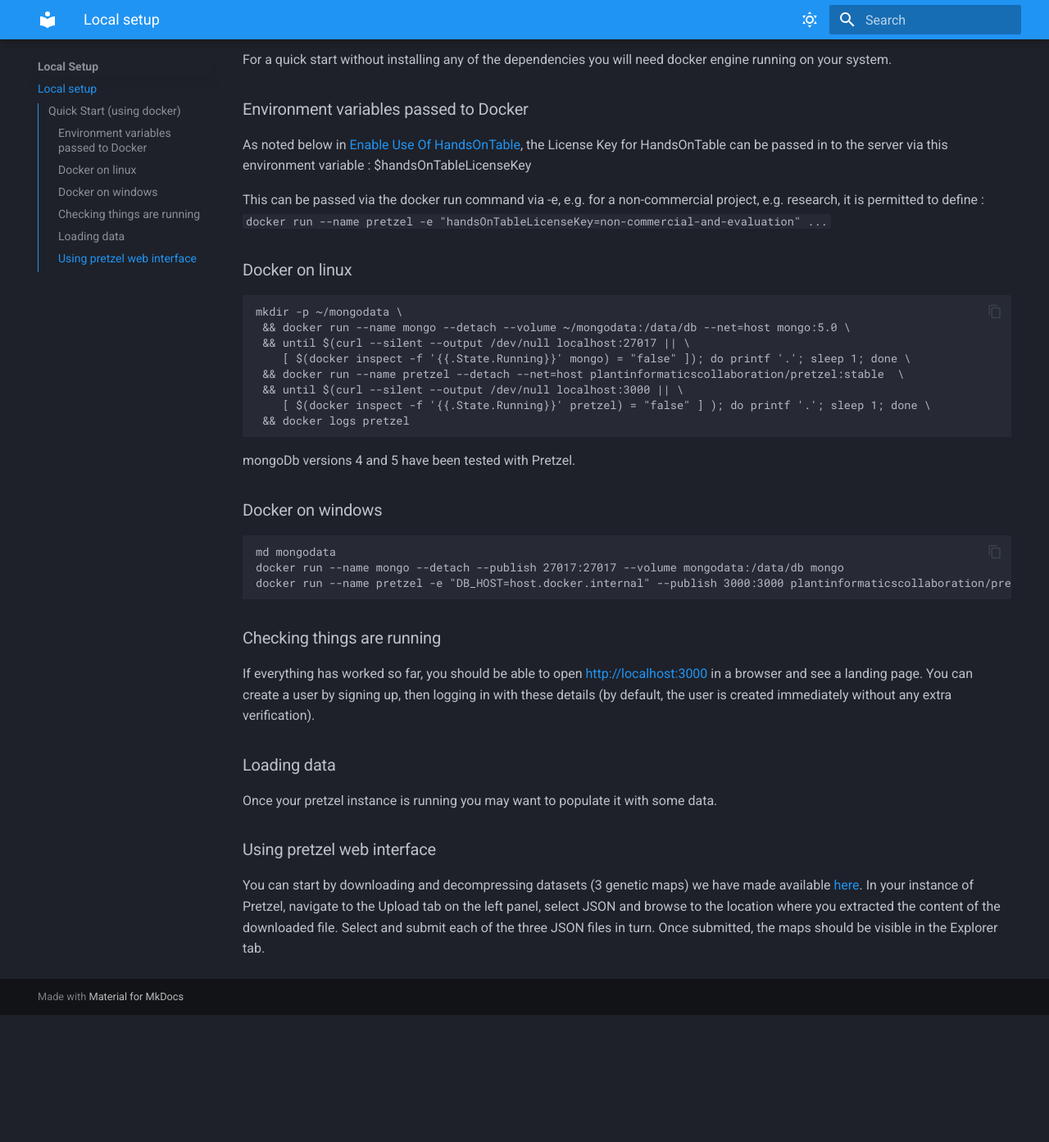
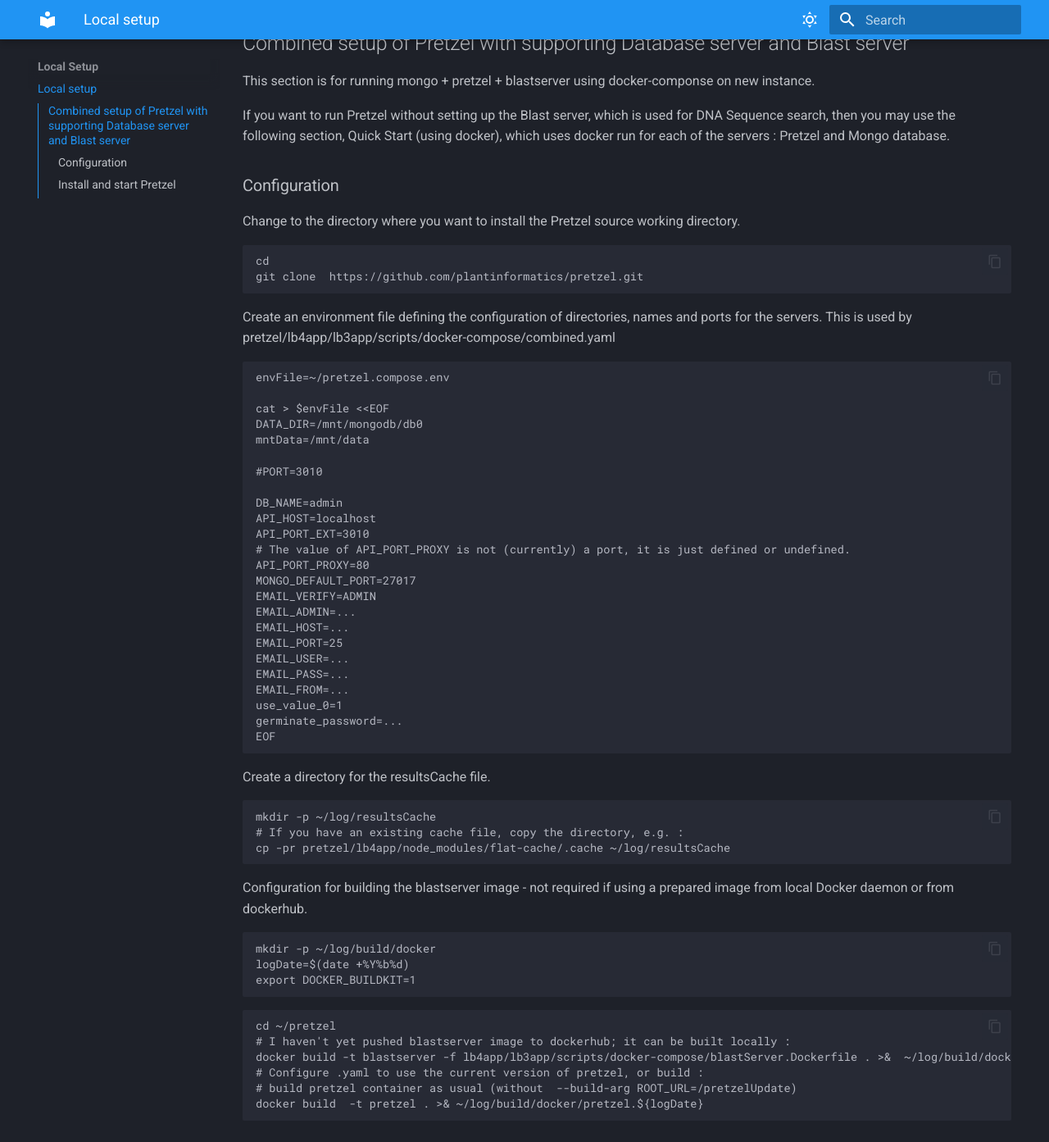
Before and after one commit to plantinformatics/pretzel-documentation-website, an MkDocs documentation site: the page built from docs/Local-Setup/setup.md, in a window 1280 px wide and 1400 px high, scrolled down 284 px. Shown: the top 1393 px of the window at 82% size. Built offline with MkDocs 1.6.1 and Material for MkDocs 9.7.7, drawn with Linux system fonts in a browser that asks for light colours; before the commit the page ends 1522 px from its top, so only the background shows below that; some of the changed text lies outside the part shown.

Commit message:
add Combined setup of Pretzel with supporting Database server and Blast server
docs/Local-Setup/setup.md : Add description of docker-compose.combined.yaml

````diff
--- a/docs/Local-Setup/setup.md
+++ b/docs/Local-Setup/setup.md
@@ -1,6 +1,101 @@
 # Local setup
 
 The follow sections are only relevant if you wish to set up your own instance of pretzel.
+
+---
+
+## Combined setup of Pretzel with supporting Database server and Blast server
+
+This section is for running mongo + pretzel + blastserver using docker-componse on new instance.
+
+If you want to run Pretzel without setting up the Blast server, which is used for DNA Sequence search, then you may use the following section, Quick Start (using docker), which uses docker run for each of the servers : Pretzel and Mongo database.
+
+### Configuration
+
+Change to the directory where you want to install the Pretzel source working directory.
+```
+cd
+git clone  https://github.com/plantinformatics/pretzel.git
+```
+
+Create an environment file defining the configuration of directories, names and ports for the servers.
+This is used by pretzel/lb4app/lb3app/scripts/docker-compose/combined.yaml
+
+```
+envFile=~/pretzel.compose.env
+
+cat > $envFile <<EOF
+DATA_DIR=/mnt/mongodb/db0
+mntData=/mnt/data
+
+#PORT=3010
+
+DB_NAME=admin
+API_HOST=localhost
+API_PORT_EXT=3010
+# The value of API_PORT_PROXY is not (currently) a port, it is just defined or undefined.
+API_PORT_PROXY=80
+MONGO_DEFAULT_PORT=27017
+EMAIL_VERIFY=ADMIN
+EMAIL_ADMIN=...
+EMAIL_HOST=...
+EMAIL_PORT=25
+EMAIL_USER=...
+EMAIL_PASS=...
+EMAIL_FROM=...
+use_value_0=1
+germinate_password=...
+EOF
+
+```
+
+
+Create a directory for the resultsCache file.
+```
+mkdir -p ~/log/resultsCache
+# If you have an existing cache file, copy the directory, e.g. :
+cp -pr pretzel/lb4app/node_modules/flat-cache/.cache ~/log/resultsCache
+```
+
+Configuration for building the blastserver image - not required if using a prepared image from local Docker daemon or from dockerhub.
+```
+mkdir -p ~/log/build/docker
+logDate=$(date +%Y%b%d)
+export DOCKER_BUILDKIT=1
+```
+
+```
+cd ~/pretzel
+# I haven't yet pushed blastserver image to dockerhub; it can be built locally :
+docker build -t blastserver -f lb4app/lb3app/scripts/docker-compose/blastServer.Dockerfile . >&  ~/log/build/docker/blastserver.$logDate
+# Configure .yaml to use the current version of pretzel, or build :
+# build pretzel container as usual (without  --build-arg ROOT_URL=/pretzelUpdate)
+docker build  -t pretzel . >& ~/log/build/docker/pretzel.${logDate}
+```
+
+### Install and start Pretzel
+
+Define a bash function which factors the docker-compose up and down commands, making them briefer.
+```
+unset API_PORT_EXT
+function dcCombined() {
+  docker-compose --file ~/pretzel/lb4app/lb3app/scripts/docker-compose/docker-compose.combined.yaml --env-file $envFile $*
+}
+```
+
+# up
+```
+dcCombined up >& ~/log/docker-compose.combined &
+tail ~/log/docker-compose.combined
+```
+
+# down
+```
+dcCombined down
+```
+
+---
+
 
 ## Quick Start (using docker)
 
````
